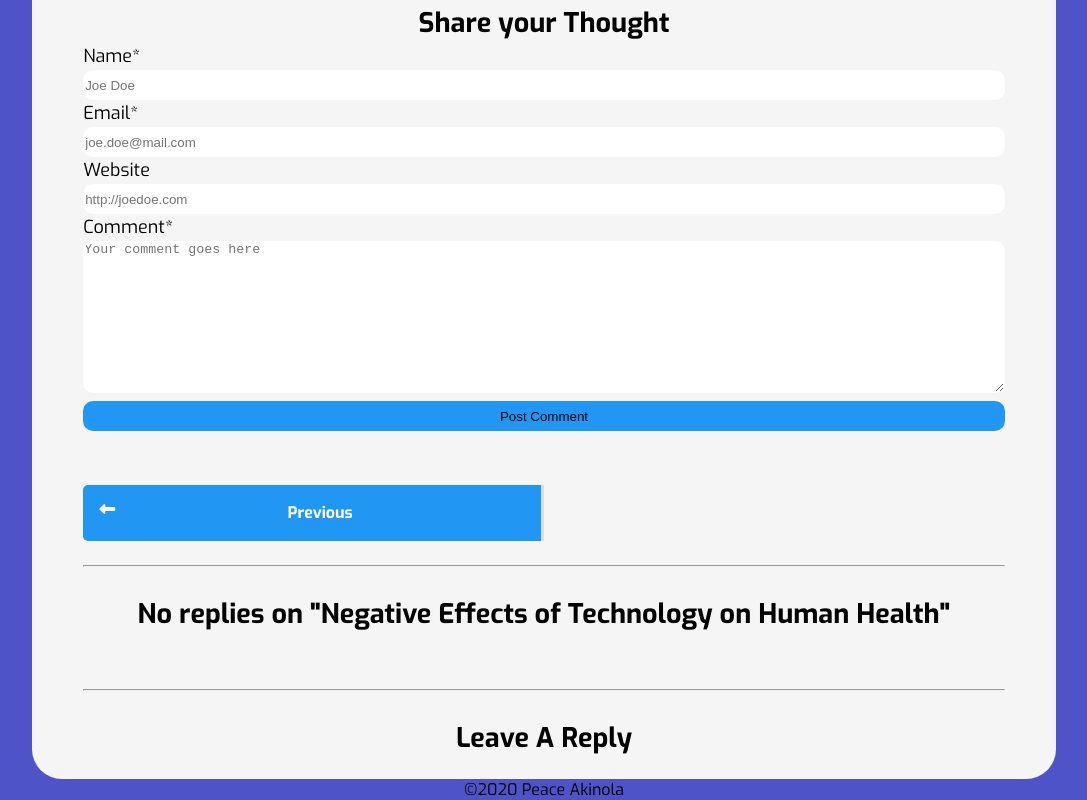
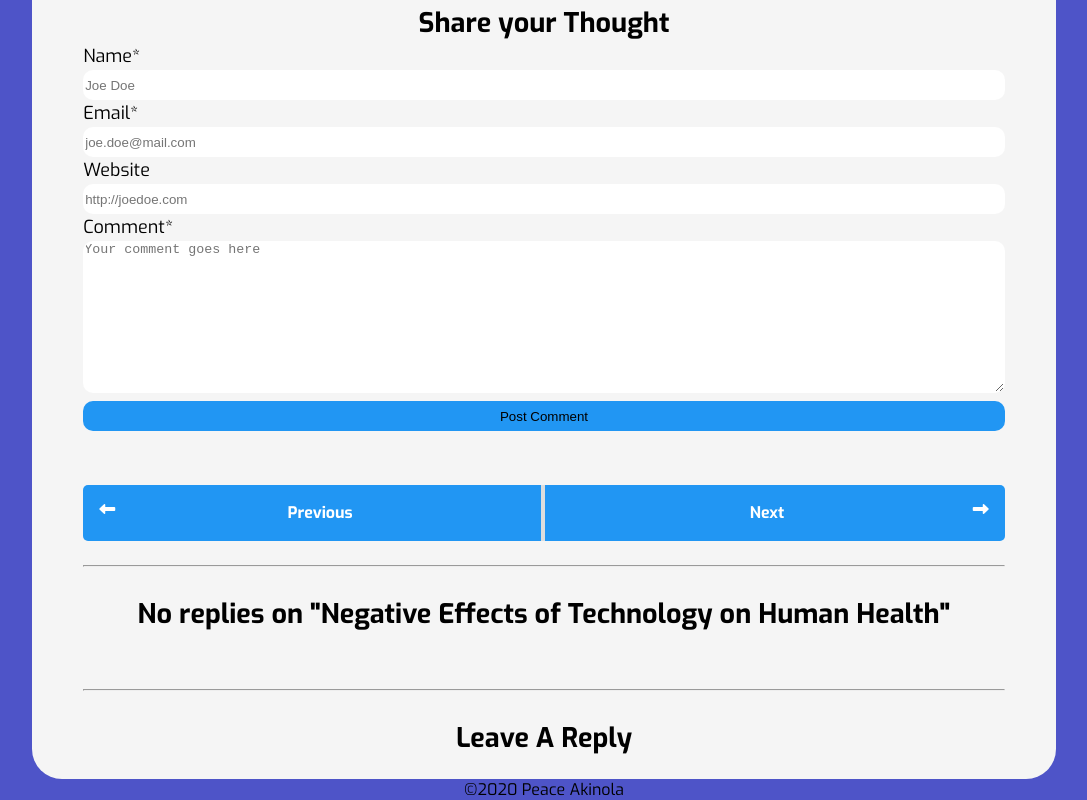
Before and after one commit to akinolapo/personnal_webpage, a plain HTML site: page blog/negative-effects -of-tech-on-human-health.html in a window 1280 px wide. Shown: the part 1789-2589 px from the top of the page, without its empty margins (96-1183 px from the left). Drawn offline with Linux system fonts and the light colour scheme.

Commit message:
Update negative-effects -of-tech-on-human-health.html

```diff
--- a/blog/negative-effects -of-tech-on-human-health.html
+++ b/blog/negative-effects -of-tech-on-human-health.html
@@ -141,7 +141,7 @@
                  <br><br>
                 <nav class="blog_nav">
                     <a class="nav-link-prev" href="/blog/problem-with-remote-education.html"><i class="arrow-prev fas fa-long-arrow-alt-left"></i>Previous</a>
-                    <a class="nav-link-next" href="#" style="display: none;">Next<i class="arrow-next fas fa-long-arrow-alt-right"></i></a>
+                    <a class="nav-link-next" href="/blog/usage-of-tech-tools.html">Next<i class="arrow-next fas fa-long-arrow-alt-right"></i></a>
                 </nav>
                 <hr>
                 <br>
```
